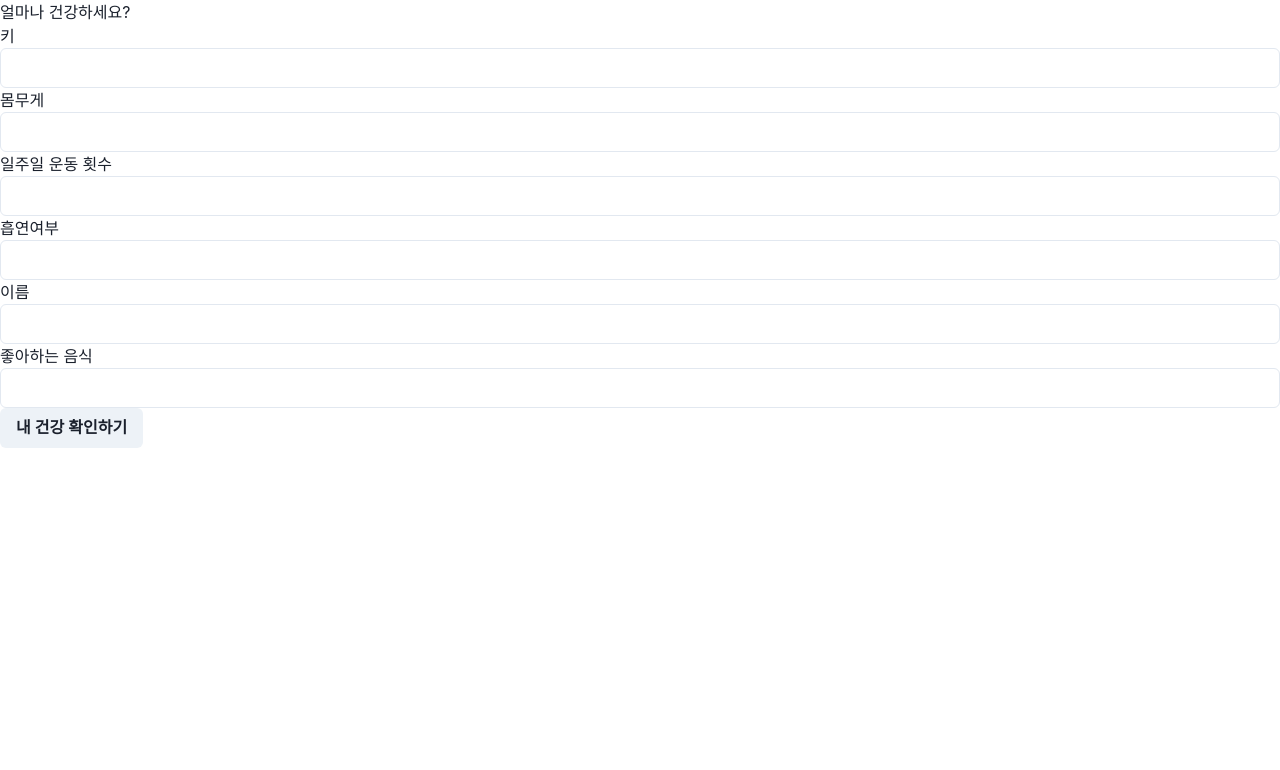
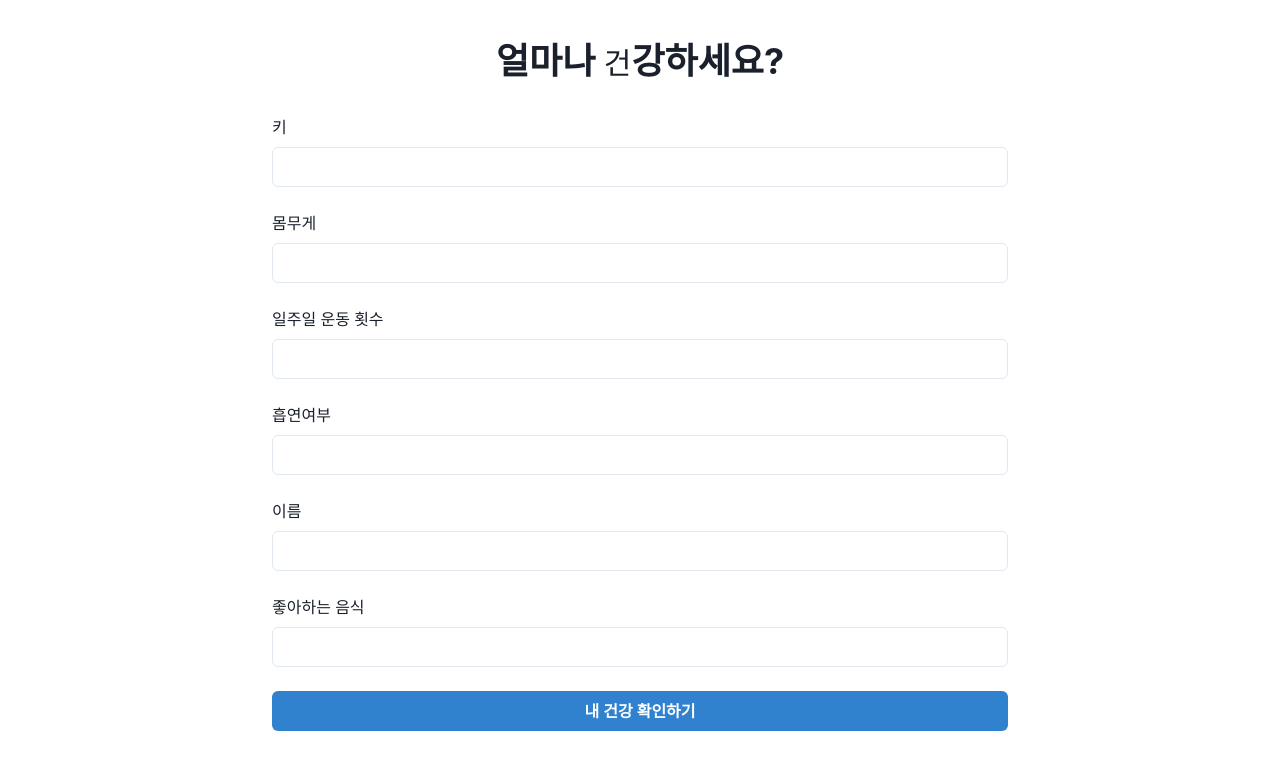
Before and after one commit to Darakbang-EC-Hackerton/binaryduofront, a Next.js app: page /form in a window 1280 px wide. Shown: the top 770 px of the page. Built offline with nearby package versions, Linux system fonts and the light colour scheme; no server answers.

Commit message:
폼 페이지 디자인

```diff
--- a/src/app/form/page.js
+++ b/src/app/form/page.js
@@ -2,8 +2,8 @@
 import { useEffect, useState } from 'react';
 import { useRouter } from 'next/navigation';
 import Cookies from 'js-cookie';
-import { Button } from '@chakra-ui/react';
-import { Input } from '@chakra-ui/react';
+import { Button, Heading, VStack, FormControl, FormLabel, Input, Box, Container, Text } from '@chakra-ui/react';
+
 // 질문 풀 컴포넌트 (기본적인 Next.js 폼 페이지 + 클라이언트 사이드 데이터 패칭)
 
 function QuestionPoolPage() {
@@ -30,7 +30,7 @@ function QuestionPoolPage() {
           const data = await response.json();
           setQuestions(data.questions);
         } catch (error) {
-          console.error('Failed to fetch questions:', error);
+          console.error('질문을 가져오는데 실패했습니다:', error);
           // 데이터가 없을 경우 임시 질문 설정
           setQuestions(['키', '몸무게', '일주일 운동 횟수','흡연여부', '이름', '좋아하는 음식']);
         } finally {
@@ -60,7 +60,7 @@ function QuestionPoolPage() {
           body: JSON.stringify(answers),
         });
         if (!response.ok) {
-          throw new Error('Failed to submit answers');
+          throw new Error('답변 제출에 실패했습니다');
         }
         const result = await response.json();
         // 대결 페이지로 이동하면서 응답 데이터를 쿼리 파라미터로 전달
@@ -69,31 +69,35 @@ function QuestionPoolPage() {
           query: { result: JSON.stringify(result) },
         });
       } catch (error) {
-        console.error('Failed to submit answers:', error);
+        console.error('답변 제출에 실패했습니다:', error);
       }
     };
 
     if (loading) {
-      return <div>Loading...</div>;
+      return <Box display="flex" justifyContent="center" alignItems="center" height="100vh"><Text>로딩 중...</Text></Box>;
     }
 
     return (
-      <div>
-        <h1>얼마나 건강하세요?</h1>
-        <form>
+      <Container maxW="container.md" py={10}>
+        <VStack spacing={8} align="stretch">
+          <Heading textAlign="center">얼마나 <Text as="span" fontWeight="thin" fontSize="smaller">건</Text>강하세요?</Heading>
+          <VStack as="form" spacing={6}>
             {questions.map((question, index) => (
-            <div key={index}>
-              <label>{question}</label>
+              <FormControl key={index}>
+                <FormLabel>{question}</FormLabel>
                 <Input
                   type="text"
                   name={`question-${index}`}
                   onChange={(e) => handleInputChange(e, index)}
                 />
-            </div>
+              </FormControl>
             ))}
-          <Button onClick={handleOkClick}>내 건강 확인하기</Button>
-        </form>
-      </div>
+            <Button colorScheme="blue" onClick={handleOkClick} width="full">
+              {loading ? '내 강함 확인하기' : '내 건강 확인하기'}
+            </Button>
+          </VStack>
+        </VStack>
+      </Container>
     );
   }
 
```
Lines whose indentation alone changed are shown as unchanged.
